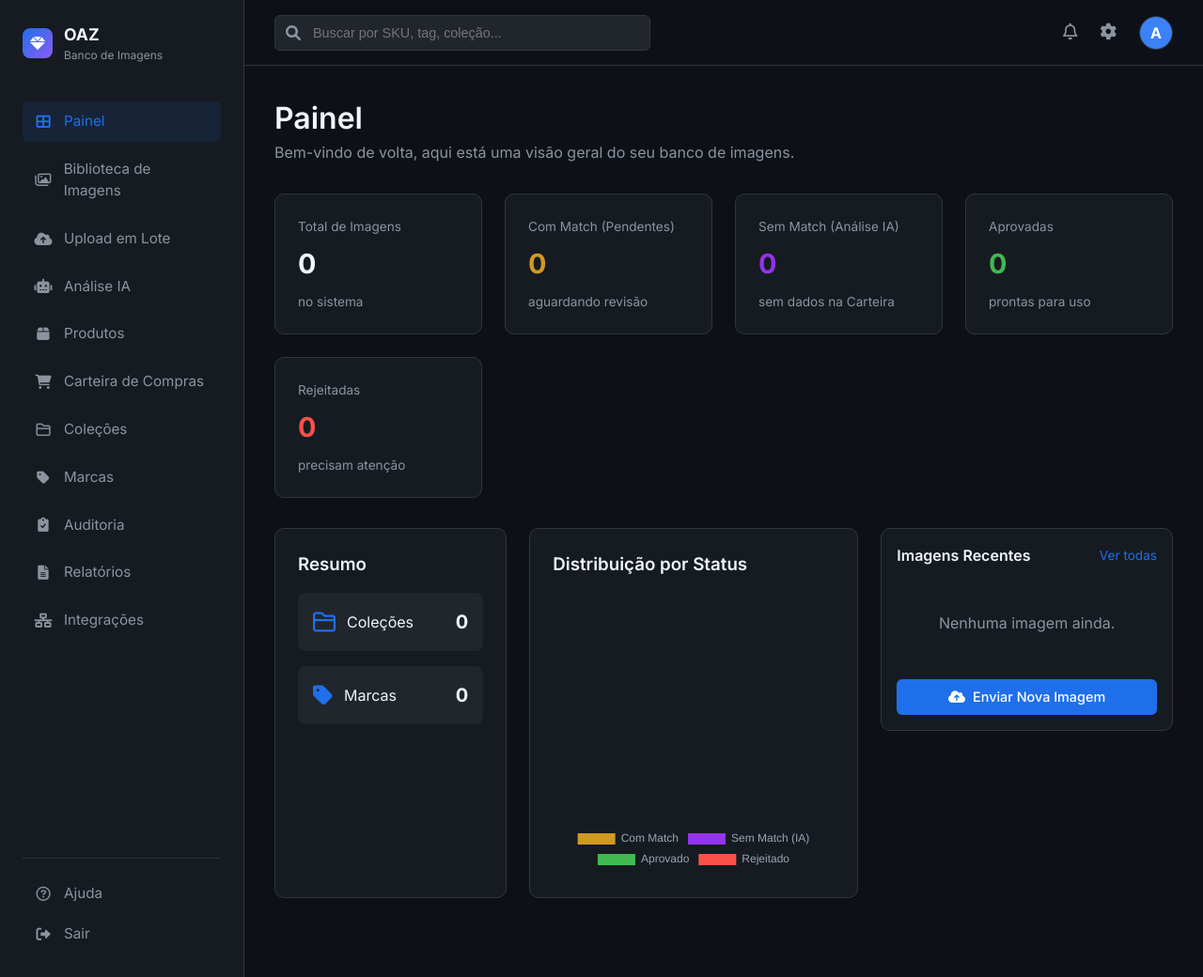
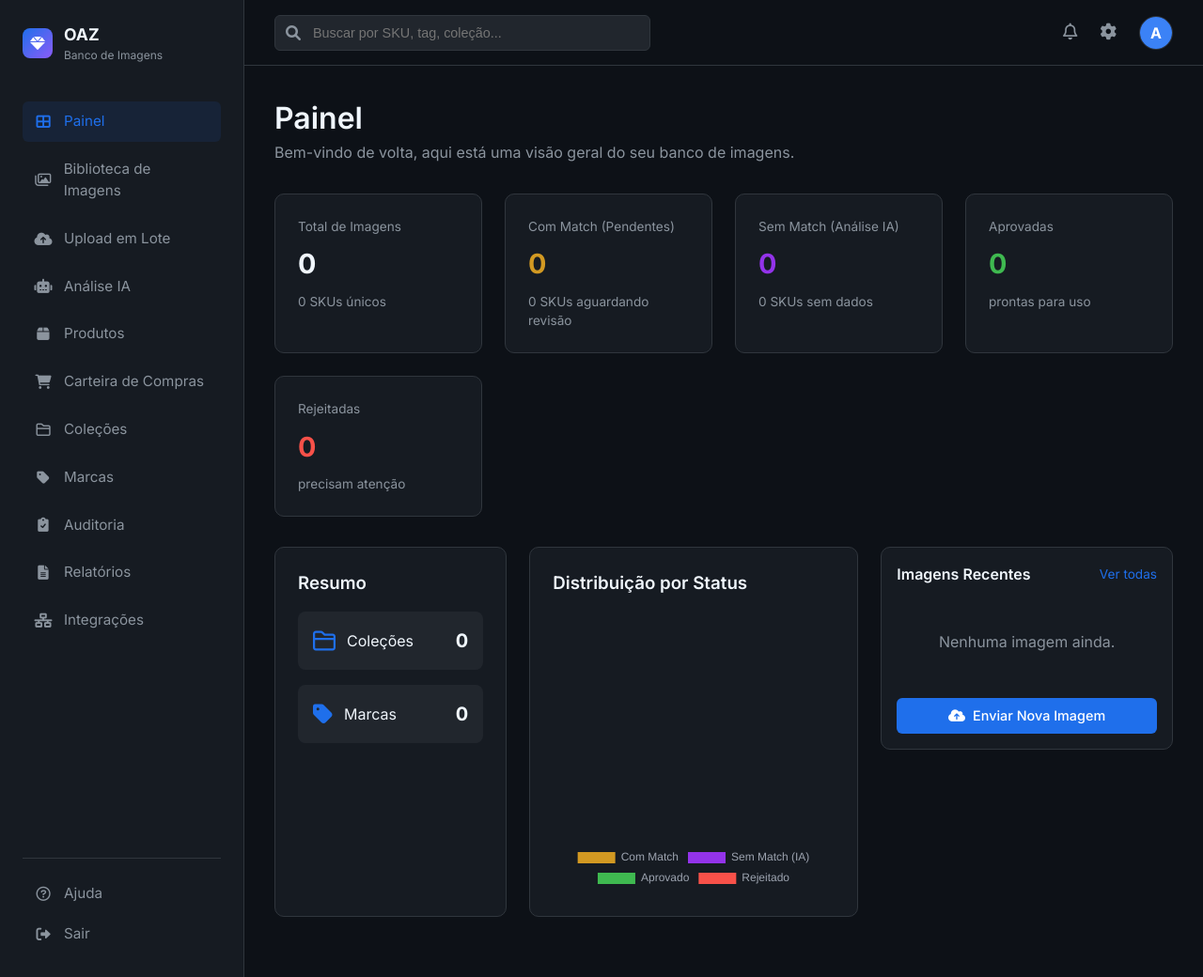
Before and after one commit to Ronaldmtt/Banco_Imagem_OAZ, a Flask app: page /dashboard in a window 1280 px wide. Shown: the whole page at 94% size. Run offline with Flask 3, Linux system fonts and the light colour scheme; a user stored in the database is signed in; some libraries are stand-ins or nearby versions.

Commit message:
Clarify dashboard counts to distinguish between images and unique products
Update dashboard to display counts of unique SKUs alongside image counts, differentiating between total, pending, and AI-pending items.

Replit-Commit-Author: Agent
Replit-Commit-Session-Id: 879dccfa-2914-4a50-bb94-84efa9af2ba4
Replit-Commit-Checkpoint-Type: intermediate_checkpoint
Replit-Commit-Event-Id: 73684245-43ff-43ff-ba46-0545cc2f6681
Replit-Commit-Screenshot-Url: https://storage.googleapis.com/screenshot-production-us-central1/f8e27590-5a3c-442a-9e70-e5a30ac258d3/879dccfa-2914-4a50-bb94-84efa9af2ba4/8Els76j
Replit-Helium-Checkpoint-Created: true

```diff
--- a/app.py
+++ b/app.py
@@ -1176,10 +1176,17 @@ def dashboard():
     total_brands = Brand.query.count()
     recent_images = Image.query.order_by(Image.upload_date.desc()).limit(5).all()
 
+    pending_skus = db.session.query(db.func.count(db.func.distinct(Image.sku_base))).filter(Image.status == 'Pendente').scalar() or 0
+    pending_ia_skus = db.session.query(db.func.count(db.func.distinct(Image.sku_base))).filter(Image.status == 'Pendente Análise IA').scalar() or 0
+    total_skus = db.session.query(db.func.count(db.func.distinct(Image.sku_base))).scalar() or 0
+
     return render_template('dashboard/index.html',
                           total_images=total_images,
+                          total_skus=total_skus,
                           pending_images=pending_images,
+                          pending_skus=pending_skus,
                           pending_ia_images=pending_ia_images,
+                          pending_ia_skus=pending_ia_skus,
                           approved_images=approved_images,
                           rejected_images=rejected_images,
                           total_collections=total_collections,
--- a/templates/dashboard/index.html
+++ b/templates/dashboard/index.html
@@ -11,21 +11,21 @@
         <div class="stat-title">Total de Imagens</div>
         <div class="stat-value">{{ total_images }}</div>
         <div style="font-size: 0.85rem; color: var(--text-secondary);">
-            no sistema
+            {{ total_skus }} SKUs únicos
         </div>
     </div>
     <div class="stat-card">
         <div class="stat-title">Com Match (Pendentes)</div>
         <div class="stat-value" style="color: #d29922;">{{ pending_images }}</div>
         <div style="font-size: 0.85rem; color: var(--text-secondary);">
-            aguardando revisão
+            {{ pending_skus }} SKUs aguardando revisão
         </div>
     </div>
     <div class="stat-card">
         <div class="stat-title">Sem Match (Análise IA)</div>
         <div class="stat-value" style="color: #9333ea;">{{ pending_ia_images }}</div>
         <div style="font-size: 0.85rem; color: var(--text-secondary);">
-            sem dados na Carteira
+            {{ pending_ia_skus }} SKUs sem dados
         </div>
     </div>
     <div class="stat-card">
```
